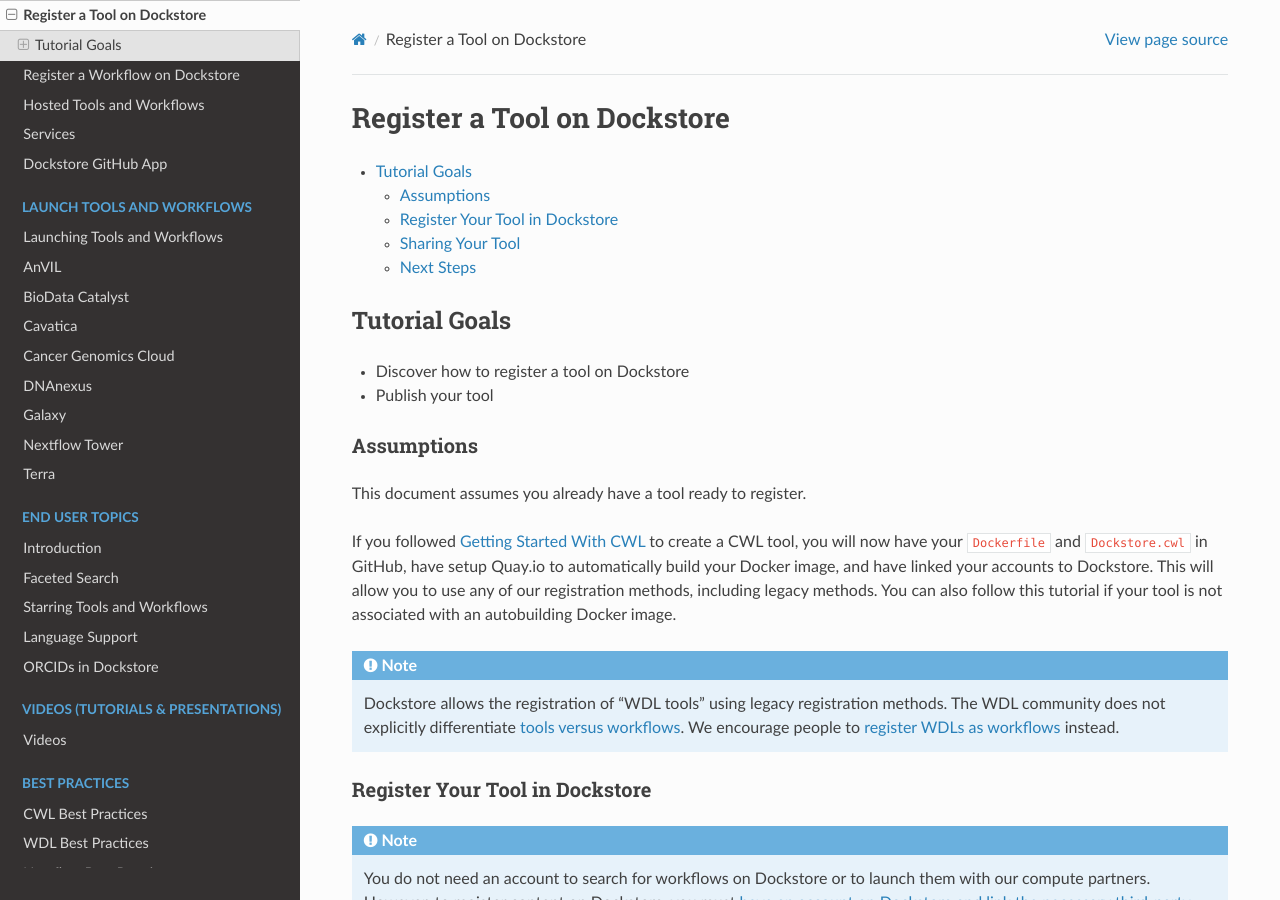
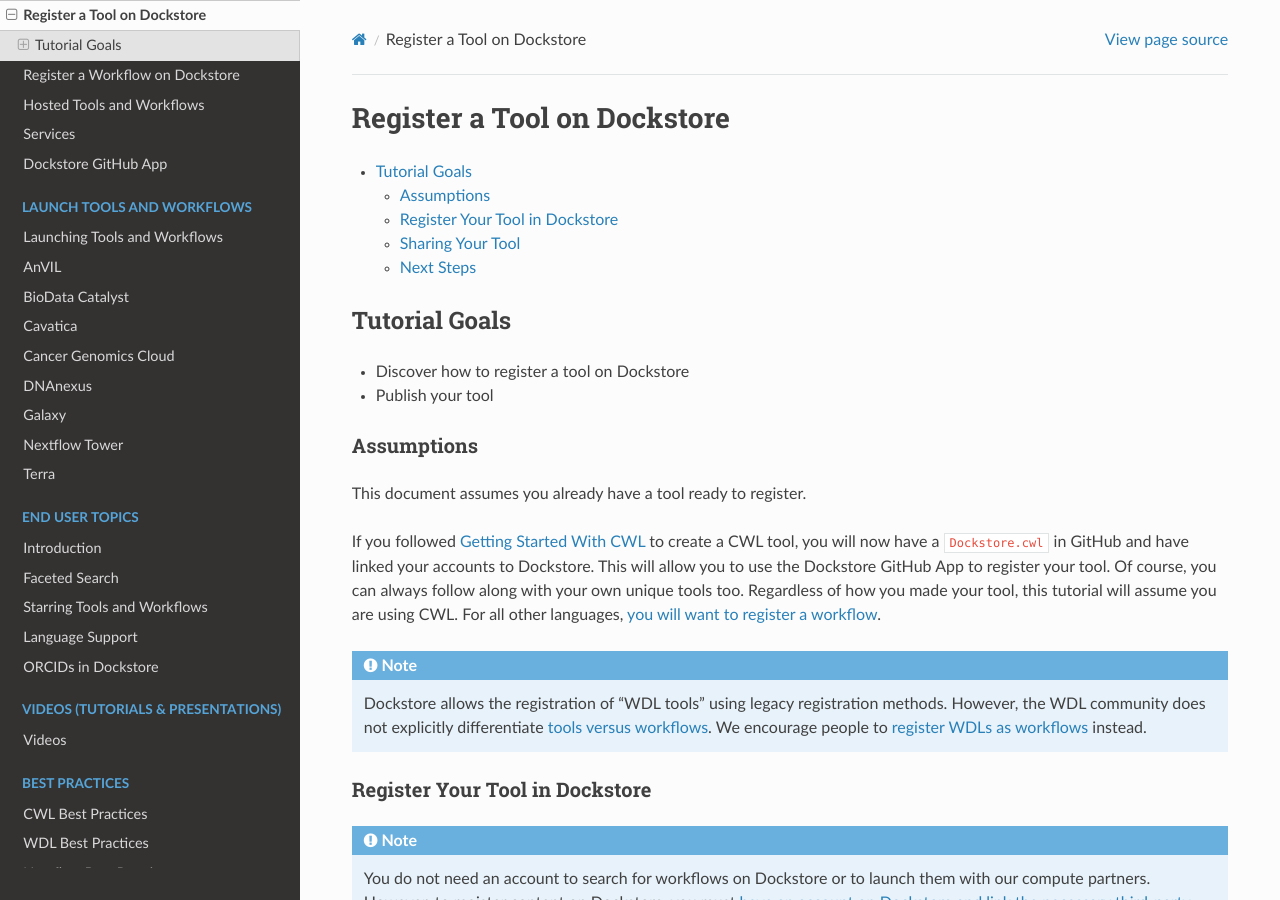
Before and after one commit to dockstore/dockstore-documentation, a Sphinx documentation site: the page built from docs/getting-started/dockstore-tools.rst, in a window 1280 px wide and 900 px high. Built offline with Sphinx 7.4.7 and the Read the Docs theme 2.0.0, drawn with Linux system fonts in a browser that asks for light colours.

Commit message:
Update dockstore-tools.rst

```diff
--- a/docs/getting-started/dockstore-tools.rst
+++ b/docs/getting-started/dockstore-tools.rst
@@ -15,9 +15,9 @@
 -----------
 This document assumes you already have a tool ready to register.
 
-If you followed :doc:`Getting Started With CWL </getting-started/getting-started-with-cwl>` to create a CWL tool, you will now have your ``Dockerfile`` and ``Dockstore.cwl`` in GitHub, have setup Quay.io to automatically build your Docker image, and have linked your accounts to Dockstore. This will allow you to use any of our registration methods, including legacy methods. You can also follow this tutorial if your tool is not associated with an autobuilding Docker image.
+If you followed :doc:`Getting Started With CWL </getting-started/getting-started-with-cwl>` to create a CWL tool, you will now have a ``Dockstore.cwl`` in GitHub and have linked your accounts to Dockstore. This will allow you to use the Dockstore GitHub App to register your tool. Of course, you can always follow along with your own unique tools too. Regardless of how you made your tool, this tutorial will assume you are using CWL. For all other languages, :doc:`you will want to register a workflow </getting-started/dockstore-workflows>`.
 
-.. note:: Dockstore allows the registration of "WDL tools" using legacy registration methods. The WDL community does not explicitly differentiate :doc:`tools versus workflows </getting-started/intro-to-dockstore-tools-and-workflows>`. We encourage people to :doc:`register WDLs as workflows </getting-started/dockstore-workflows>` instead.
+.. note:: Dockstore allows the registration of "WDL tools" using legacy registration methods. However, the WDL community does not explicitly differentiate :doc:`tools versus workflows </getting-started/intro-to-dockstore-tools-and-workflows>`. We encourage people to :doc:`register WDLs as workflows </getting-started/dockstore-workflows>` instead.
 
 Register Your Tool in Dockstore
 -------------------------------
```
